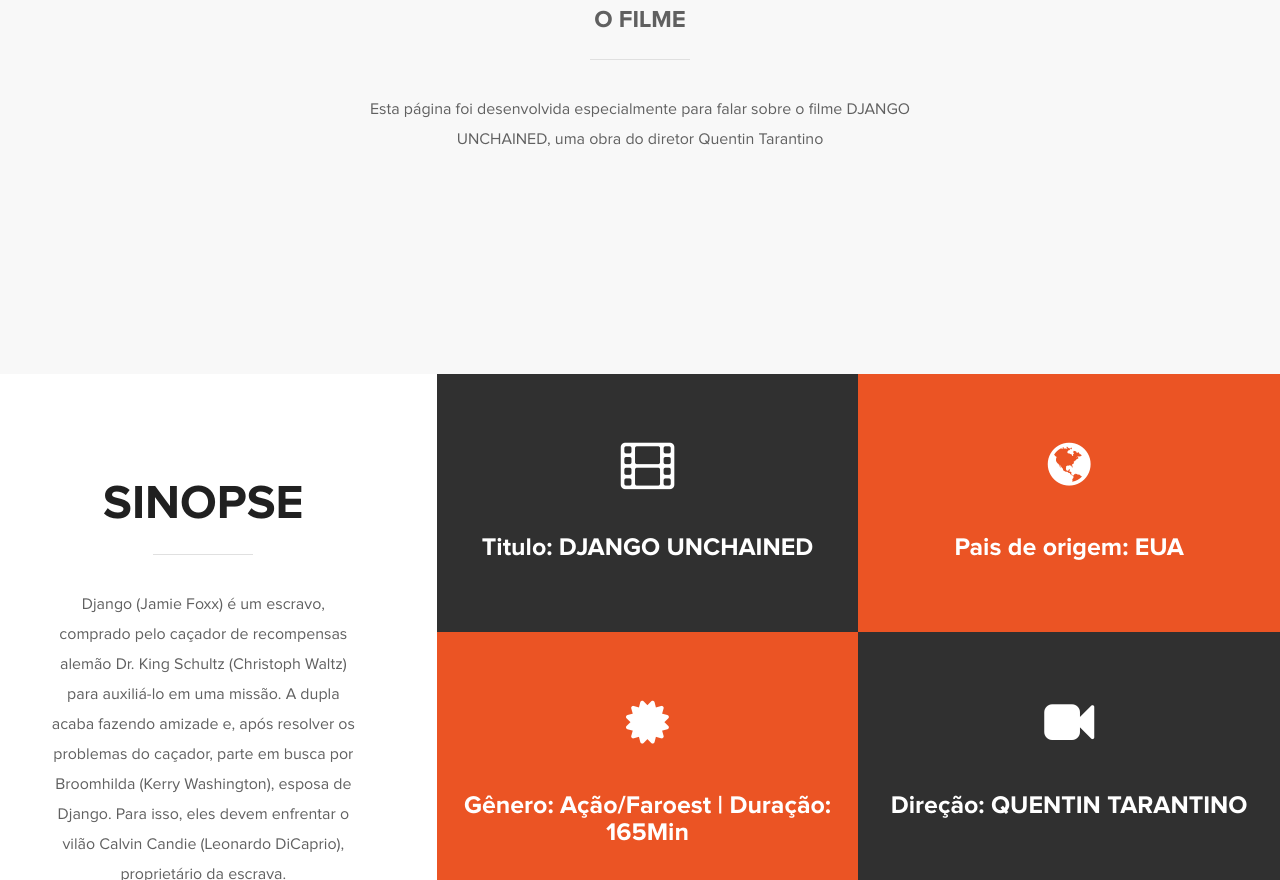
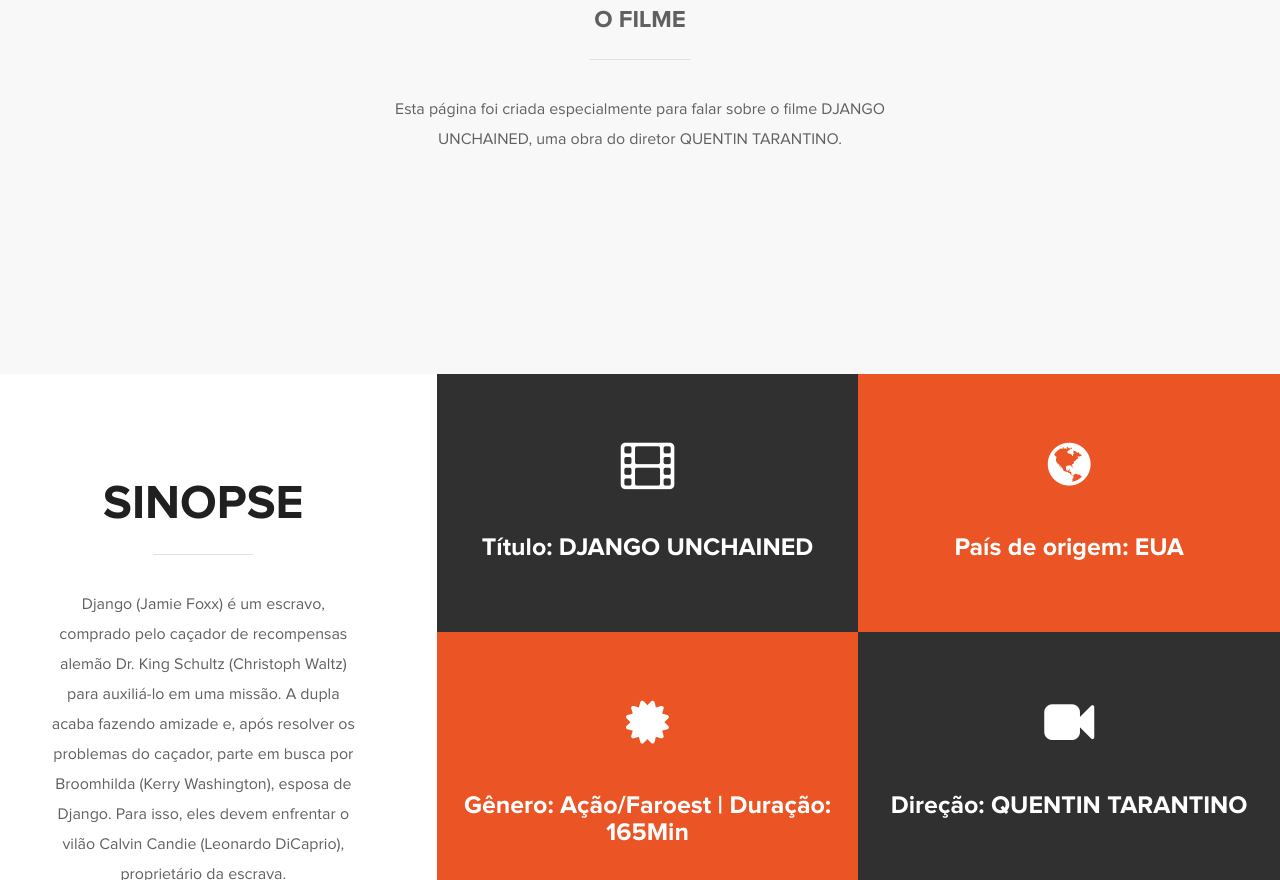
Before and after one commit to Darlanmartins/Trabalhofinal-wsfilmes, a plain HTML site: page index.html in a window 1280 px wide. Shown: the part 1107-1987 px from the top of the page. Drawn offline with Linux system fonts and the light colour scheme; some packages are replaced by stand-ins of ours.

Commit message:
Final-CSW
revisão repositorios 08/12

```diff
--- a/index.html
+++ b/index.html
@@ -60,7 +60,7 @@
         <h2>DJANGO UNCHAINED</h2>
         <h4>O FILME</h4>
 		<hr>
-        <p>Esta página foi desenvolvida especialmente para falar sobre o filme DJANGO UNCHAINED, uma obra do diretor Quentin Tarantino</p>
+        <p>Esta página foi criada especialmente para falar sobre o filme DJANGO UNCHAINED, uma obra do diretor QUENTIN TARANTINO.</p>
       </div>
     </div>
   </div>
@@ -76,10 +76,10 @@
       </div>
       <div class="col-md-8 col-sm-8">
         <div class="col-md-6 col-sm-6 bg-black"> <i class="fa fa-film"></i>
-          <h3>Titulo: DJANGO UNCHAINED</h3>
+          <h3>Título: DJANGO UNCHAINED</h3>
         </div>
         <div class="col-md-6 col-sm-6 bg-red"> <i class="fa fa-globe"></i>
-          <h3>Pais de origem: EUA</h3>
+          <h3>País de origem: EUA</h3>
         </div>
         <div class="col-md-6 col-sm-6 bg-red"> <i class="fa fa-certificate"></i>
           <h3>Gênero: Ação/Faroest | Duração: 165Min </h3>
```
